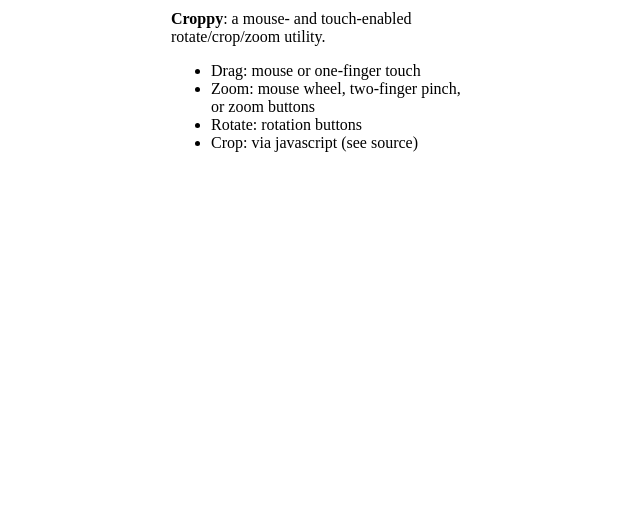
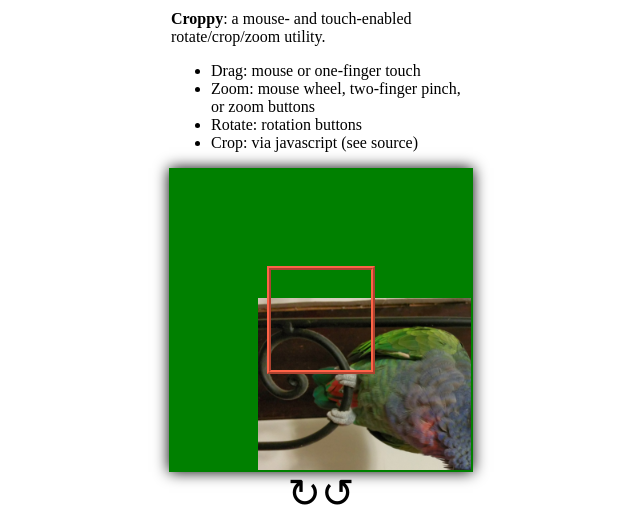
Before and after one commit to wulftone/croppy, a website with bundled scripts: page example/index.html in a window 1280 px wide. Shown: the top 512 px of the page, without its empty margins (319-959 px from the left). Built offline with nearby package versions, Linux system fonts and the light colour scheme.

Commit message:
use dist/croppy.js

```diff
--- a/example/index.html
+++ b/example/index.html
@@ -21,7 +21,7 @@
 
   <div id='container'></div>
 
-  <script type='text/javascript' src="croppy.js"></script>
+  <script type='text/javascript' src="../dist/croppy.js"></script>
   <script type='text/javascript'>
     // Comprehensive example.  Many of these have defaults that you won't need to mess with.
     var cw      = document.getElementById('clockwise'),
```
